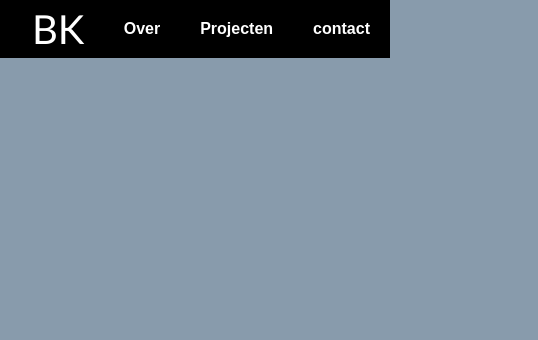
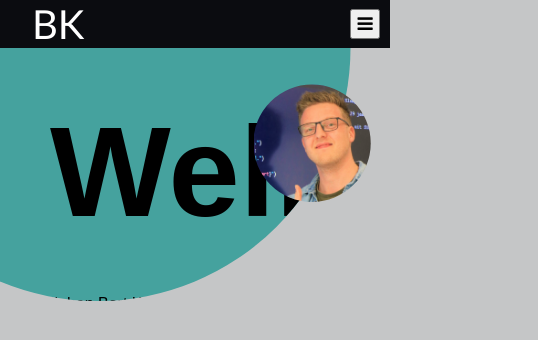
Before and after one commit to Klumpsy/New-portfolio-website-React, a React (Create React App) app: page / in a window 390 px wide. Shown: the top 340 px of the page, 538 px wide, since content can reach past the window. Built offline with nearby package versions, Linux system fonts and the light colour scheme.

Commit message:
added hamburger menu + navigation

```diff
--- a/package.json
+++ b/package.json
@@ -6,6 +6,7 @@
     "@testing-library/jest-dom": "^5.14.1",
     "@testing-library/react": "^11.2.7",
     "@testing-library/user-event": "^12.8.3",
+    "font-awesome": "^4.7.0",
     "react": "^17.0.2",
     "react-dom": "^17.0.2",
     "react-scripts": "4.0.3",
--- a/src/App.js
+++ b/src/App.js
@@ -1,11 +1,22 @@
-import React from 'react'
+import React, { useState, useEffect } from 'react'
 import Header from './components/Header'
+import About from './components/About'
 import './index.css';
 
+
+
 function App() {
+
+  const [width, setWidth] = useState(window.innerWidth);
+
+  useEffect(() => {
+    window.addEventListener('resize', () => setWidth(window.innerWidth));
+  }, []);
+
   return (
     <div className="App">
-     <Header />
+     <Header width = {width}/>
+     <About />
     </div>
   );
 }
--- /dev/null
+++ b/src/components/About.js
@@ -0,0 +1,16 @@
+import React from 'react';
+import profilepicture from "../images/picture.jpg"
+
+const About = () => {
+    return (
+        <div className = "about-container">
+             <div className = "about-circle">
+                 <h1>Welkom</h1>
+                 <p>Ik ben Bart Klumpers, 29 jaar en ik houd enorm van programmeren!</p>
+            </div>
+            <img className = "about-picture" src={profilepicture}/>
+        </div>
+    )
+};
+
+export default About
--- a/src/components/Header.js
+++ b/src/components/Header.js
@@ -1,16 +1,42 @@
-import React from "react"
+import React, { useState } from "react"
+import NavItem from "./NavItem";
 
-const Header = () => {
+
+const Header = ({width}) => {
+
+    const [openMobile, setOpenMobile] = useState(false)
+
+
     return (
         <div className="header-container">
             <a className="home-button" href="/">BK</a>
-            <div>
+            {width < 480 ?
+            <nav className = "mobile-nav-container">
+                <button onClick={() => setOpenMobile(!openMobile)}
+                className="hamburger-button"><i className={openMobile ? "fa fas fa-times fa-lg" : "fa fas fa-bars fa-lg"}></i></button>
+
+                {!openMobile ?
+                <ul className = "mobile-menu mobile-menu-close">
+                    <NavItem text="Over"/>
+                    <NavItem text="Projecten"/>
+                    <NavItem text="Contact"/>
+                </ul>
+                :
+                <ul className = "mobile-menu mobile-menu-open">
+                <NavItem text="Over"/>
+                <NavItem text="Projecten"/>
+                <NavItem text="Contact"/>
+                </ul>
+                }
+            </nav>
+            :
+            <nav>
                 <ul className = "header-menu">
-                    <li><a href="">Over</a></li>
-                    <li><a href="">Projecten</a></li>
-                    <li><a href="">contact</a></li>
+                    <NavItem text="Over"/>
+                    <NavItem text="Projecten"/>
+                    <NavItem text="Contact"/>
                 </ul>
-            </div>
+            </nav>}
         </div>
     )
 }
--- /dev/null
+++ b/src/components/NavItem.js
@@ -0,0 +1,12 @@
+import React, { useState } from "react"
+
+const NavItem = ({text}) => {
+
+    return (
+        <>
+        <li><a href="" className ="nav-item">{text}</a></li>
+        </>
+    )
+}
+
+export default NavItem
--- a/src/index.css
+++ b/src/index.css
@@ -2,13 +2,21 @@
     margin: 0;
     padding: 0;
     box-sizing: border-box;
+
+    --bg-clr: #0b0c10;
+    --bg-clr2: #1F2833;
+    --bg-clr3: #C5C6C7;
+    --bg-clr4: #66FCF1;
+    --bg-clr5: #45A29E;
 }
 
 body {
     height: 100vh;
-    background-color: rgb(136, 155, 172);
+    background-color: var(--bg-clr3);
     font-family: sans-serif;
+    overflow: hidden;
 }
+
 
 /*Header*/
 
@@ -23,7 +31,7 @@ body {
 .home-button:hover {
     transform:scale(1.20);
     transition: 0.2s ease-out;
-    color:chocolate;
+    color: var(--bg-clr4);
     cursor: pointer;
 }
 
@@ -32,7 +40,7 @@ body {
     display: flex;
     justify-content: space-between;
     align-items: center;
-    background-color: rgb(0, 0, 0);
+    background-color: var(--bg-clr);
 }
 
 .header-menu {
@@ -45,17 +53,97 @@ body {
     font-weight: 600;
 }
 
-.header-menu li a {
+.nav-item {
     text-decoration: none;
-    color: rgb(255, 255, 255);
+    color: var(--bg-clr3);
 }
 
-.header-menu li:hover {
+.header-menu li:hover,
+.mobile-menu li:hover {
     transform: translateX(-5px);
     transition: 0.5s ease-in-out;
     cursor: pointer;
 }
 
-.header-menu li a:hover {
-    color: chocolate;
+.header-menu li a:hover,
+.mobile-menu li a:hover  {
+    color: var(--bg-clr4);
 }
+
+
+.mobile-menu-close {
+    transform: translateY(-250px);
+}
+
+.mobiel-menu-open {
+    transform: translateY(20px);
+}
+
+.mobile-menu {
+
+    position: absolute;
+    display: flex;
+    flex-direction: column;
+    align-items: center;
+    background-color: var(--bg-clr);
+    width: 100%;
+    left: 0;
+    top: 5%;
+    list-style: none;
+    font-weight: 600;
+    margin-top: 10px;
+    font-size: 30px;
+    padding: 20px;
+    transition: 0.4s ease-in-out;
+    z-index: 10;
+    max-width: 1500px;
+}
+
+.mobile-menu li {
+    margin-top: 10px;
+    margin-left: 10px;
+}
+
+.hamburger-button {
+    width: 30px;
+    height: 30px;
+    margin-right: 10px;
+}
+
+.hamburger-button:hover {
+    cursor: pointer;
+}
+
+/* about-container */
+
+.about-circle {
+    position: relative;
+    height: 600px;
+    background-color: var(--bg-clr5);
+    width: 100%;
+    clip-path: circle(50% at 25% 0);
+    z-index: 0;
+
+}
+
+.about-circle h1 {
+    font-size: 8rem;
+    margin: 50px;
+}
+
+.about-circle p {
+    margin: 50px;
+}
+
+.about-container {
+    display: flex;
+
+}
+
+.about-picture {
+    top: 10%;
+    right: 5%;
+    position: absolute;
+    max-width: 30%;
+    clip-path: circle(50% at 50% 50%);
+}
--- a/src/index.js
+++ b/src/index.js
@@ -2,6 +2,7 @@ import React from 'react';
 import ReactDOM from 'react-dom';
 import './index.css';
 import App from './App';
+import 'font-awesome/css/font-awesome.min.css';
 
 
 ReactDOM.render(
```
Also changed, not shown: src/components/Skills.js (added, +11 -0 lines), src/images/picture.jpg (added), 1 other file (tests, documents, lock files or other folders).
